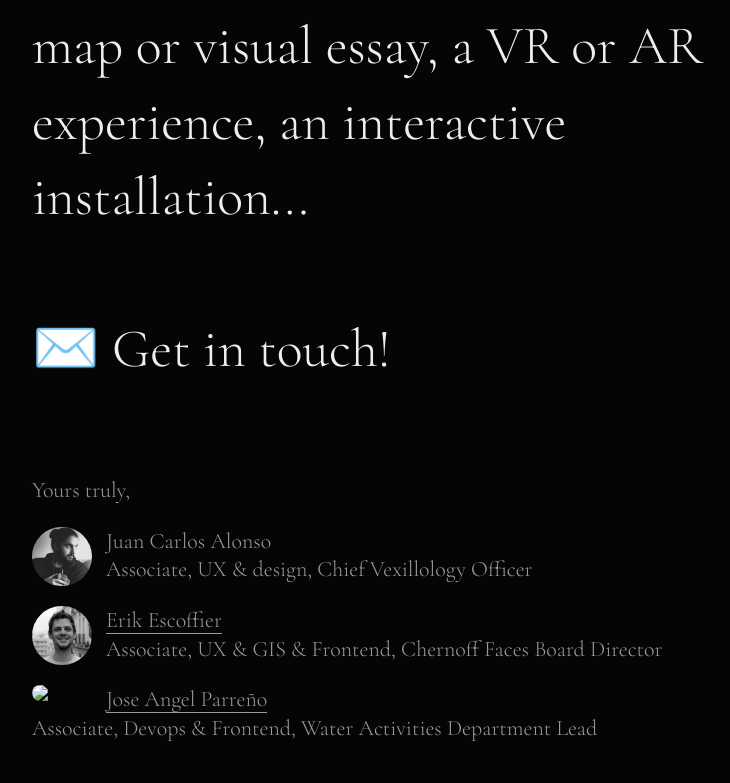
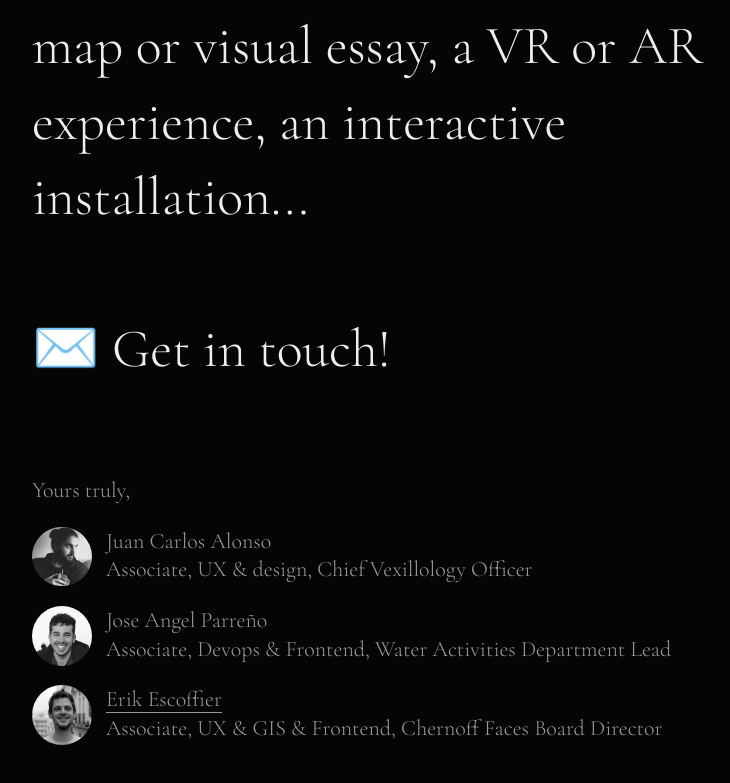
Before and after one commit to satellitestudio/satellitestudio.github.io, a plain HTML site: page index.html in a window 1280 px wide. Shown: the part 3279-4062 px from the top of the page, without its empty margins (208-938 px from the left). Drawn offline with nearby package versions, Linux system fonts and the light colour scheme.

Commit message:
Joses photo

```diff
--- a/index.html
+++ b/index.html
@@ -73,12 +73,12 @@
                     <br>Associate, UX & design, Chief Vexillology Officer
                 </p>
                 <p>
+                    <img src="img/jose.png" />Jose Angel Parreño
+                    <br>Associate, Devops & Frontend, Water Activities Department Lead<br>
+                </p>
+                <p>
                     <img src="img/erik.png" /><a href="https://twitter.com/nerik">Erik Escoffier</a>
                     <br>Associate, UX & GIS & Frontend, Chernoff Faces Board Director<br>
-                </p>
-                <p>
-                    <img src="img/jose.png" /><a href="https://twitter.com/nerik">Jose Angel Parreño</a>
-                    <br>Associate, Devops & Frontend, Water Activities Department Lead<br>
                 </p>
             </div>
         </article>
```
Also changed, not shown: img/jose.png (added).
